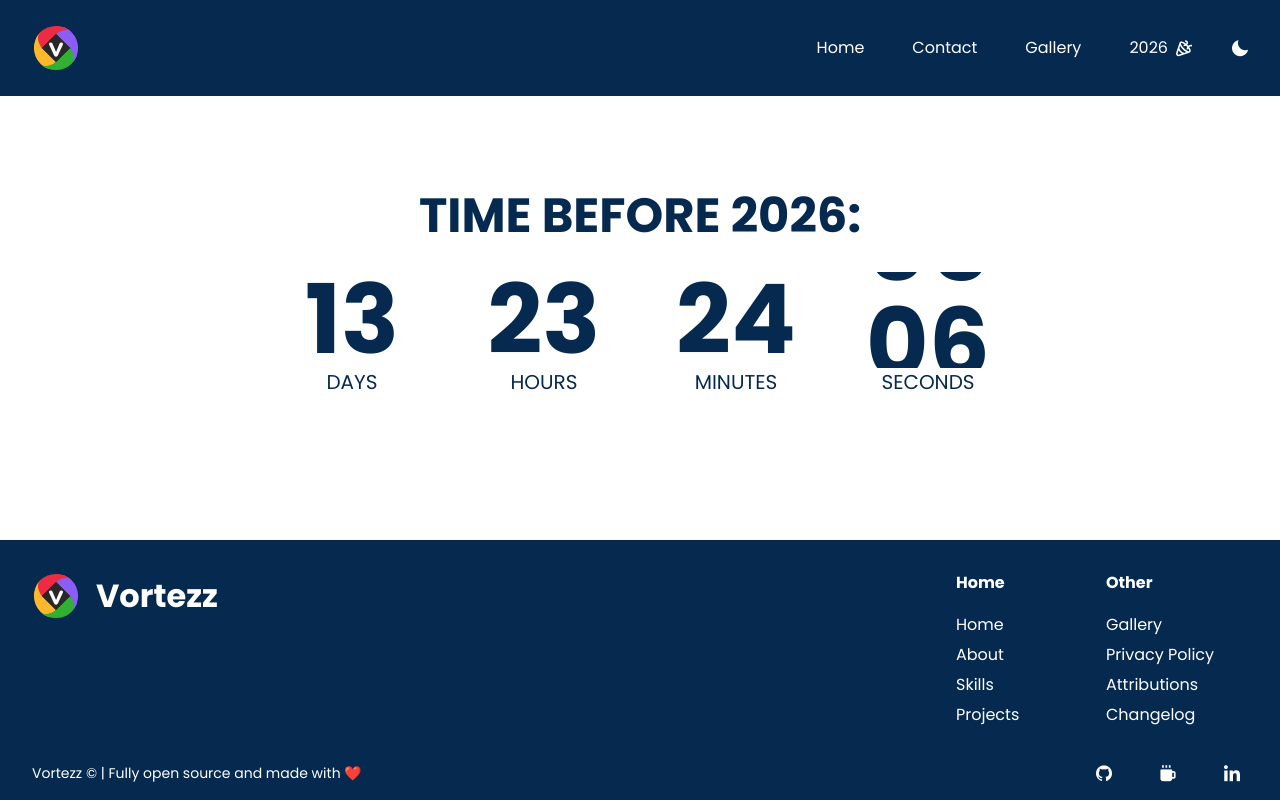
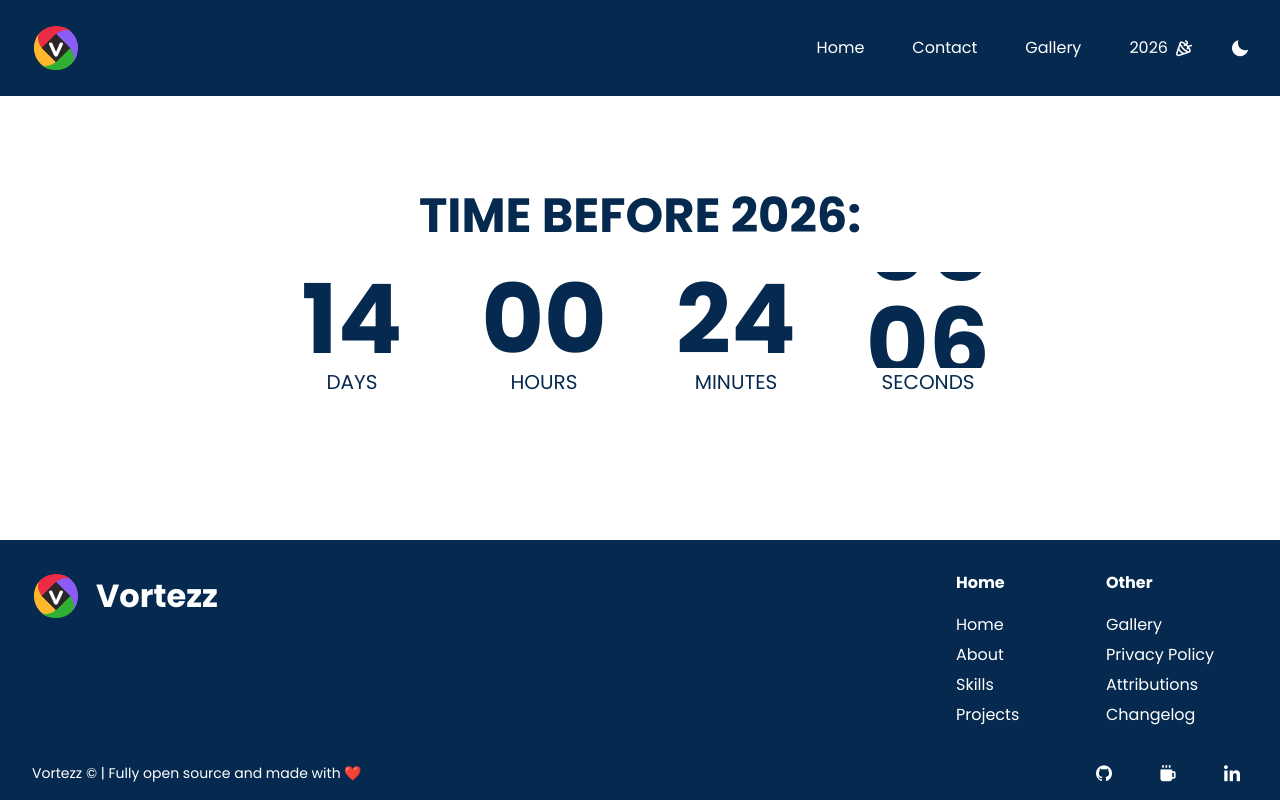
Before and after one commit to Vortezz/vortezzdev, a React (Vite) app: page /2026 in a window 1280 px wide. Built offline with nearby package versions, Linux system fonts and the light colour scheme.

Commit message:
fix: adapt timestamp to timezone

```diff
--- a/src/pages/special/NewYearPage.tsx
+++ b/src/pages/special/NewYearPage.tsx
@@ -5,7 +5,10 @@ import ReactConfetti from "react-confetti";
 import "../../resources/style/countdown.css";
 
 export function NewYearPage() {
-	const targetTimestamp = 1767222000000;
+	let targetTimestamp = 1767225600000;
+
+	const offset = (new Date()).getTimezoneOffset() * 1000 * 60;
+	targetTimestamp = targetTimestamp + offset;
 
 	const currentTimestamp = Date.now();
 	const delta = (targetTimestamp - currentTimestamp) / 1000;
```
